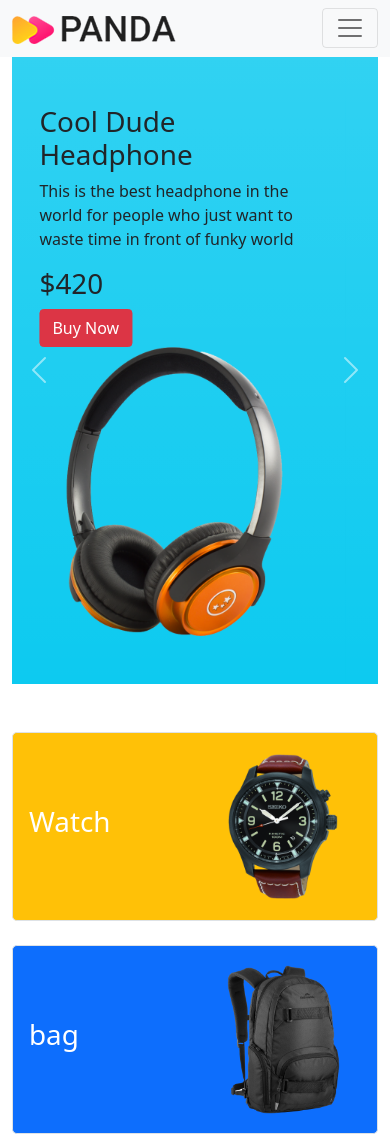
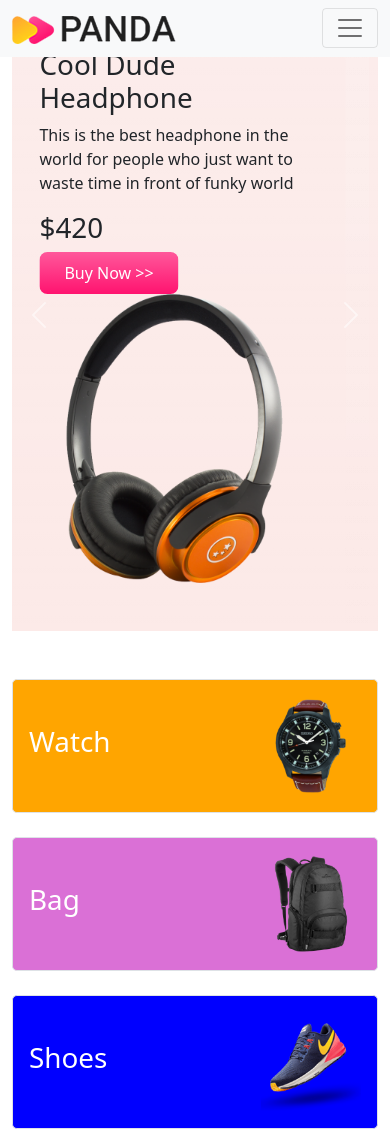
Before and after one commit to Piashdeb/Panda-e-commerce, a plain HTML site: page index.html in a window 390 px wide. Shown: the top 1136 px of the page. Drawn offline with nearby package versions, Linux system fonts and the light colour scheme.

Commit message:
3rd commit

```diff
--- /dev/null
+++ b/css/style.css
@@ -0,0 +1,26 @@
+/* custom BAckground color  */
+.panda-bg-info {
+    background-color: #fceae8;
+}
+.panda-watch {
+    background-color: #ffa500;
+}
+.panda-bag {
+    background-color: #da70d6;
+}
+.panda-shoes{
+    background-color: #0000ff;
+}
+/* images  */
+.catagories  img{
+    width: 100px;
+}
+
+/* button */
+.panda-btn-buy-now {
+    background-image: linear-gradient(to bottom, #FF589B 0%, #FF136F 100%);
+    color: white;
+    border-radius: 8px;
+    padding: 9px 25px;
+    border: none;
+}
--- a/index.html
+++ b/index.html
@@ -9,11 +9,13 @@
     <!-- bootstrap stylesheet  -->
     <link href="https://cdn.jsdelivr.net/npm/bootstrap@5.0.2/dist/css/bootstrap.min.css" rel="stylesheet"
         integrity="sha384-EVSTQN3/azprG1Anm3QDgpJLIm9Nao0Yz1ztcQTwFspd3yD65VohhpuuCOmLASjC" crossorigin="anonymous">
+    <!-- custom Styles -->
+    <link rel="stylesheet" href="css/style.css">
 </head>
 
 <body>
     <header>
-        <nav class="navbar navbar-expand-lg navbar-light bg-light">
+        <nav class="navbar navbar-expand-lg navbar-light bg-light fixed-top">
             <div class="container">
                 <a class="navbar-brand" href="#"><img src="images/logo.png" alt=""></a>
                 <button class="navbar-toggler" type="button" data-bs-toggle="collapse"
@@ -27,31 +29,31 @@
                             <a class="nav-link active" aria-current="page" href="#">Home</a>
                         </li>
                         <li class="nav-item">
-                            <a class="nav-link" href="#">Shoes</a>
+                            <a class="nav-link" href="#shoes">Shoes</a>
                         </li>
                         <li class="nav-item">
-                            <a class="nav-link" href="#">Backpack</a>
+                            <a class="nav-link" href="#backpack">Backpack</a>
                         </li>
                         <li class="nav-item">
-                            <a class="nav-link" href="#">Subscribe</a>
+                            <a class="nav-link" href="#subscribe">Subscribe</a>
                         </li>
                     </ul>
 
                 </div>
             </div>
         </nav>
-        <!-- image slider  -->
+        <!-- image slider carosel -->
         <section class="container">
             <div id="carouselExampleControls" class="carousel slide" data-bs-ride="carousel">
-                <div class="carousel-inner">
+                <div class="carousel-inner panda-bg-info">
                     <div class="carousel-item active">
-                        <div class="row p-5 d-flex rounded-3 align-items-center bg-info bg-gradient ">
+                        <div class="row p-5 d-flex rounded-3 align-items-center bg-gradient ">
                             <div class="col-lg-7">
                                 <h1>Cool Dude Headphone</h1>
                                 <p>This is the best headphone in the world for people who just want to waste time in
                                     front of funky world</p>
                                 <h1>$420</h1>
-                                <button type="button" class="btn btn-danger">Buy Now</button>
+                                <button type="button" class="panda-btn-buy-now">Buy Now >></button>
                             </div>
                             <div class="col-lg-5">
                                 <img src="images/banner-images/headphone.png" class="d-block w-100" alt="...">
@@ -60,13 +62,13 @@
 
                     </div>
                     <div class="carousel-item">
-                        <div class="row p-5 d-flex rounded align-items-center bg-info bg-gradient ">
+                        <div class="row p-5 d-flex rounded align-items-center  bg-gradient ">
                             <div class="col-lg-7">
                                 <h1>Mega LCD TV For Sports</h1>
                                 <p> This is the best tv in the world for people who just want to waste time in front of
                                     tv</p>
                                 <h1>$1200</h1>
-                                <button type="button" class="btn btn-danger">Buy Now</button>
+                                <button type="button" class="panda-btn-buy-now">Buy Now >></button>
                             </div>
                             <div class="col-lg-5">
                                 <img src="images/banner-images/tv.png" class="d-block w-100" alt="...">
@@ -74,13 +76,13 @@
                         </div>
                     </div>
                     <div class="carousel-item">
-                        <div class="row p-5 d-flex rounded align-items-center bg-info bg-gradient ">
+                        <div class="row p-5 d-flex rounded align-items-center bg-gradient ">
                             <div class="col-lg-7">
                                 <h1>X-Box For Your Gamming</h1>
                                 <p>This is the best X-box in the world for people who just want to waste time in front
                                     of funky world</p>
                                 <h1>$600</h1>
-                                <button type="button" class="btn btn-danger">Buy Now</button>
+                                <button type="button" class="">Buy Now >></button>
                             </div>
                             <div class="col-lg-5">
                                 <img src="images/banner-images/xbox.png" class="d-block w-100" alt="...">
@@ -103,23 +105,23 @@
     </header>
     <main>
         <!-- catagories -->
-        <section class="container my-5">
+        <section class="container my-5 catagories">
 
             <div class="row g-4">
-                <div class="col-lg-4 col-md-6 col-12">
-                    <div class="p-3 border bg-warning d-flex align-items-center justify-content-between rounded-3">
+                <div class="col-lg-4 col-md-6 col-12 ">
+                    <div class="p-3 border panda-watch d-flex align-items-center justify-content-between rounded-3 ">
                         <h1 class="text-white">Watch</h1>
                         <img src="images/categories/watch.png" alt="">
                     </div>
                 </div>
                 <div class="col-lg-4 col-md-6 col-12">
-                    <div class="p-3 border bg-primary d-flex align-items-center justify-content-between rounded-3">
-                        <h1 class="text-white">bag</h1>
+                    <div class="p-3 border panda-bag d-flex align-items-center justify-content-between rounded-3 ">
+                        <h1 class="text-white">Bag</h1>
                         <img src="images/categories/bag.png" alt="">
                     </div>
                 </div>
                 <div class="col-lg-4 col-md-6 col-12">
-                    <div class="p-3 border bg-success d-flex align-items-center justify-content-between rounded-3">
+                    <div class="p-3 border panda-shoes d-flex align-items-center justify-content-between rounded-3">
                         <h1 class="text-white">Shoes</h1>
                         <img src="images/categories/shoes.png" alt="">
                     </div>
@@ -129,7 +131,7 @@
 
         <!-- Shoes -->
 
-        <section class="container">
+        <section class="container" id="shoes">
             <h2>Shoes</h2>
             <div class="row row-cols-1 row-cols-md-2 row-cols-lg-3 g-4">
                 <div class="col">
@@ -142,7 +144,7 @@
                             <h4>$120</h4>
                         </div>
                         <div class="m-3">
-                            <button class="btn btn-danger">Buy Now</button>
+                            <button class="panda-btn-buy-now">Buy Now >></button>
                         </div>
                     </div>
                 </div>
@@ -156,7 +158,7 @@
                             <h4>$320</h4>
                         </div>
                         <div class="m-3">
-                            <button class="btn btn-danger">Buy Now</button>
+                            <button class="panda-btn-buy-now">Buy Now >></button>
                         </div>
                     </div>
                 </div>
@@ -171,7 +173,7 @@
                             <h4>$350</h4>
                         </div>
                         <div class="m-3">
-                            <button class="btn btn-danger">Buy Now</button>
+                            <button class="panda-btn-buy-now">Buy Now >></button>
                         </div>
                     </div>
                 </div>
@@ -182,7 +184,7 @@
         <!-- Backpack -->
 
 
-        <section class="container my-5">
+        <section class="container my-5" id="backpack">
             <h2>Backpack</h2>
             <div class="row row-cols-1 row-cols-md-2 row-cols-lg-3 g-4">
                 <div class="col">
@@ -195,7 +197,7 @@
                             <h4>$120</h4>
                         </div>
                         <div class="m-3">
-                            <button class="btn btn-danger">Buy Now</button>
+                            <button class="panda-btn-buy-now">Buy Now >></button>
                         </div>
                     </div>
                 </div>
@@ -209,7 +211,7 @@
                             <h4>$220</h4>
                         </div>
                         <div class="m-3">
-                            <button class="btn btn-danger">Buy Now</button>
+                            <button class="panda-btn-buy-now">Buy Now >></button>
                         </div>
                     </div>
                 </div>
@@ -224,20 +226,22 @@
                             <h4>$170</h4>
                         </div>
                         <div class="m-3">
-                            <button class="btn btn-danger">Buy Now</button>
+                            <button class="panda-btn-buy-now">Buy Now >></button>
                         </div>
                     </div>
                 </div>
             </div>
         </section>
+
         <!-- subscribe -->
-        <section style="height: 300px;"
-            class="comtainer rounded-3 bg-info d-flex align-items-center justify-content-center">
+
+        <section style="height: 300px;" id="subscribe"
+            class="comtainer rounded-3 panda-bg-info d-flex align-items-center justify-content-center">
             <div>
                 <h1>LET'S STAY IN TOUCH</h1>
                 <p>Get updates on sales, Specials & more</p>
-                <input type="text" placeholder="Your E-mail"><br>
-                <button class="btn btn-danger">SUBMIT</button>
+                <input class="form-control" type="text" placeholder="Your Email"><br>
+                <button class="panda-btn-buy-now">SUBMIT</button>
             </div>
         </section>
     </main>
```
